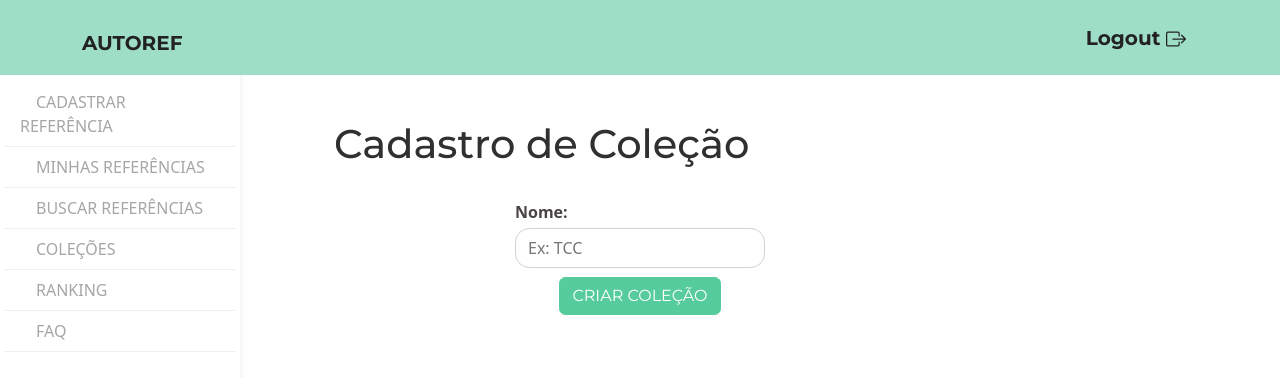
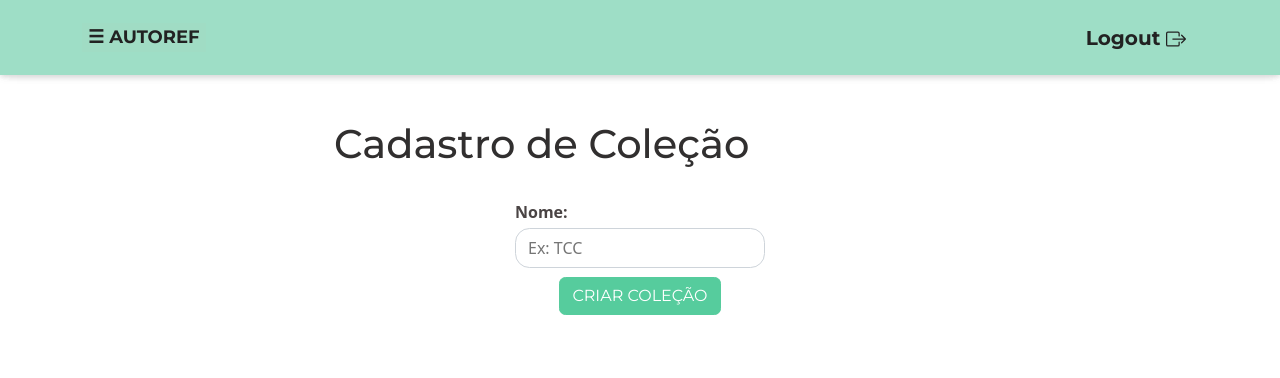
Before and after one commit to erthalduda/autoRef, a React (Create React App) app in the folder autoref-app/: page /cadastro_colecao in a window 1280 px wide. Shown: the top 378 px of the page. Built offline with nearby package versions, Linux system fonts and the light colour scheme.

Commit message:
Implementação de sidebar retrátil

```diff
--- a/autoref-app/src/components/navbar.jsx
+++ b/autoref-app/src/components/navbar.jsx
@@ -1,18 +1,21 @@
 import React, { useRef, useState } from "react";
 
 import { BsBoxArrowRight } from "react-icons/bs";
+import Sidebar from "./sidebar";
+
+function abreSideBar() {
+  document.getElementById("sidebarRetratil").style.width = "300px";
+}
 
 function Navbar() {
-  const [isActive, setIsActive] = useState(false);
-  const onClick = () => setIsActive(!isActive);
-
   return (
+    <>
+      <Sidebar></Sidebar>
       <div className="navbar fixed-top">
         <div className="container">
-
-        <a href="/home" className="navbar-brand-dois">
-          <b>AUTOREF</b>
-        </a>
+          <button className="none" onClick={() => abreSideBar()}>
+            <b>☰ AUTOREF</b>
+          </button>
 
           <div className="menu-profile">
             <div className="container">
@@ -24,6 +27,7 @@ function Navbar() {
           </div>
         </div>
       </div>
+    </>
   );
 }
 
--- a/autoref-app/src/components/sidebar.jsx
+++ b/autoref-app/src/components/sidebar.jsx
@@ -1,13 +1,26 @@
 import React from "react";
+import { BsX } from "react-icons/bs";
+
+function fechaSideBar() {
+  document.getElementById("sidebarRetratil").style.width = "0";
+}
 
 function Sidebar() {
   return (
-    <nav
-      id="sidebarMenu"
-      className="collapse d-lg-block sidebar collapse bg-white"
+    <>
+      <div id="sidebarRetratil" className="sidebar">
+        <button onClick={() => fechaSideBar()} className="closebtn">
+          <BsX></BsX>
+        </button>
+
+        <a
+          href="/home"
+          className="list-group-item list-group-item-action py-2 ripple"
+          aria-current="true"
         >
-      <div className="position-sticky">
-        <div className="list-group list-group-flush mx-1 mt-4">
+          <i className="fas fa-tachometer-alt fa-fw me-3"></i>
+          <span>PÁGINA INICIAL</span>
+        </a>
         <a
           href="/referencias"
           className="list-group-item list-group-item-action py-2 ripple"
@@ -56,18 +69,8 @@ function Sidebar() {
           <i className="fas fa-tachometer-alt fa-fw me-3"></i>
           <span>FAQ</span>
         </a>
-          <a></a>
-          {/* <a
-            href="#"
-            className="list-group-item list-group-item-action py-2 ripple"
-            aria-current="true"
-          >
-            <i className="fas fa-tachometer-alt fa-fw me-3"></i>
-            <span>EDITAR PERFIL</span>
-          </a> */}
       </div>
-      </div>
-    </nav>
+    </>
   );
 }
 
--- a/autoref-app/src/custom.css
+++ b/autoref-app/src/custom.css
@@ -44,17 +44,6 @@ body {
   color: #000000;
 }
 
-.sidebar {
-  position: fixed;
-  top: 0;
-  bottom: 0;
-  left: 0;
-  padding: 58px 0 0;
-  /* Height of navbar */
-  box-shadow: 0 2px 5px 0 rgb(0 0 0 / 5%), 0 2px 10px 0 rgb(0 0 0 / 5%);
-  width: 240px;
-  z-index: 600;
-}
 details {
   margin-bottom: 00px;
   border: 2px solid #aaa;
@@ -102,7 +91,7 @@ details[open] summary {
   font-family: Montserrat, -apple-system, system-ui, BlinkMacSystemFont,
     "Segoe UI", Roboto, "Helvetica Neue", Arial, sans-serif;
   height: 75px;
-
+  box-shadow: 0 2px 5px 0 rgb(0 0 0 / 5%), 0 2px 10px 0 rgb(0 0 0 / 5%);
   padding: 0;
   overflow: hidden;
   background-color: #9edec6;
@@ -244,3 +233,81 @@ label {
   color: red;
   font-size: large;
 }
+
+.none {
+  background-color: #a0dcc4;
+  font-weight: bold;
+  color: rgb(34, 34, 34);
+  font-size: large;
+  border: #a0dcc4;
+  height: auto;
+}
+
+.sidebar {
+  height: 100%;
+  width: 0;
+  position: fixed;
+  z-index: 1;
+  top: 0;
+  left: 0;
+  background-color: #a0dcc4;
+  overflow-x: hidden;
+  padding-top: 115px;
+  transition: 0.5s;
+}
+
+.sidebar a {
+  padding: 2px 2px 2px 4px;
+  text-decoration: none;
+  font-size: 20px;
+  color: rgb(34, 34, 34);
+  display: block;
+  transition: 0.3s;
+}
+
+.sidebar a:hover {
+  box-shadow: 0 2px 5px 0 rgb(0 0 0 / 5%), 0 2px 10px 0 rgb(0 0 0 / 5%);
+  color: rgb(34, 34, 34);
+  font-size: 22px;
+}
+
+.sidebar .closebtn {
+  justify-content: flex-end;
+  display: block;
+  right: 25px;
+  font-size: 36px;
+  margin-left: 50px;
+}
+
+
+.sidebar .closebtn {
+  position: absolute;
+  top: 60px;
+  box-shadow: none;
+  background-color: #a0dcc4;
+  font-weight: bold;
+  color: rgb(34, 34, 34);
+  font-size: large;
+  border: #a0dcc4;
+  height: auto;
+  right: 25px;
+  font-size: 36px;
+  margin-left: 50px;
+  transition: 0.3s;
+}
+
+.sidebar .closebtn:hover {
+  box-shadow: none;
+  color: rgb(34, 34, 34);
+  font-size: 40px;
+  transition: 0.3s;
+}
+
+#main {
+  transition: margin-left 0.5s;
+  padding: 20px;
+}
+
+.bigFont {
+  font-size: large;
+}
```
Lines whose indentation alone changed are shown as unchanged.
